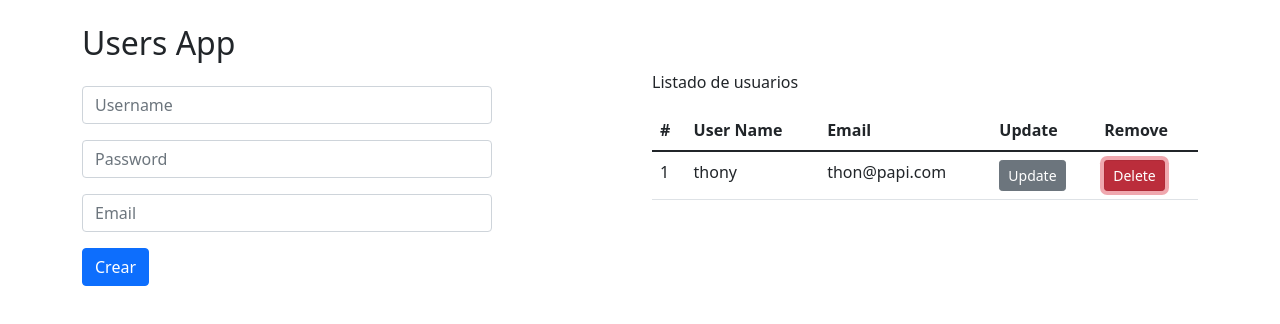
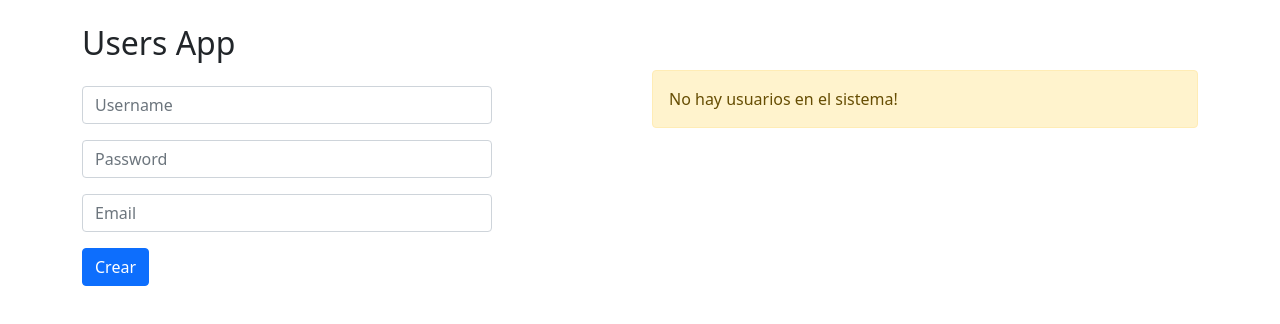
Before and after one commit to thonycc10/users-app, a React (Vite) app: page / in a window 1280 px wide. Both pictures are taken after a click on the button "Delete". Shown: the top 324 px of the page. Built offline with nearby package versions, Linux system fonts and the light colour scheme.

Commit message:
utilizar useReducer y usestate select table

```diff
--- a/src/UsersApp.jsx
+++ b/src/UsersApp.jsx
@@ -1,5 +1,7 @@
 import {UserList} from "./components/UserList.jsx";
 import {UserForm} from "./components/UserForm.jsx";
+import {usersReducer} from "./reducers/usersReducer.js";
+import {useReducer, useState} from "react";
 
 const initialUsers = [
     {
@@ -9,10 +11,33 @@ const initialUsers = [
         email: 'thon@papi.com'
     }
 ];
+const initialUserForm = {
+    id: 0,
+    username: '',
+    password: '',
+    email: ''
+}
 export const UsersApp = () => {
+    const [users, dispatch] = useReducer(usersReducer, initialUsers); // es recomendable cuando tiene muchas acciones
+    const [userSelected, setUserSelected] = useState(initialUserForm); // cuando solo tiene una accion
 
     const handlerAddUser = (user) => {
-        console.log(user);
+        dispatch({
+            type: user.id === 0 ? 'addUser' : 'updateUser',
+            payload: user
+        });
+    }
+
+    const handlerUserSelectedForm = (user) => {
+        setUserSelected({...user})
+    }
+
+    const handlerRemoveUser = (id) => {
+        console.log(id);
+        dispatch({
+            type: 'removeUser',
+            payload: id
+        });
     }
 
     return (
@@ -21,10 +46,17 @@ export const UsersApp = () => {
                 <h2>Users App</h2>
                 <div className="row">
                     <div className="col">
-                        <UserForm handlerAddUser={handlerAddUser}/>
+                        <UserForm userSelected={userSelected} initialUserForm={initialUserForm} handlerAddUser={handlerAddUser}/>
                     </div>
                     <div className="col">
-                        <UserList users={initialUsers}/>
+                        {
+                            users.length === 0 ?
+                                <div className="alert alert-warning">No hay usuarios en el sistema!</div>
+                                :
+                                <UserList users={users}
+                                          handlerRemoveUser={handlerRemoveUser}
+                                          handlerUserSelectedForm={handlerUserSelectedForm}/>
+                        }
                     </div>
                 </div>
             </div>
--- a/src/components/UserForm.jsx
+++ b/src/components/UserForm.jsx
@@ -1,16 +1,13 @@
-import {useState} from "react";
+import {useEffect, useState} from "react";
 
-const initialUserForm = {
-    username: '',
-    password: '',
-    email: ''
-}
+export const UserForm = ({userSelected, handlerAddUser, initialUserForm}) => {
+    const [userForm, setUserForm] = useState(initialUserForm);
+    const {username, password, email, id} = userForm;
 
+    useEffect(() => {
+        setUserForm({...userSelected})
+    }, [userSelected]);
 
-export const UserForm = ({handlerAddUser}) => {
-    const [userForm, setUserForm] = useState(initialUserForm);
-
-    const {username, password, email} = userForm;
     const onInputChabge = ({target}) => {
         const {name, value} = target;
         setUserForm({
@@ -25,7 +22,6 @@ export const UserForm = ({handlerAddUser}) => {
             alert("Complete los formularios");
             return;
         }
-        console.log(userForm)
         handlerAddUser(userForm);
         setUserForm(initialUserForm);
     }
@@ -36,8 +32,9 @@ export const UserForm = ({handlerAddUser}) => {
               <input value={username} onChange={onInputChabge} type="text" className={"form-control my-3 w-75"} placeholder={"Username"} name={"username"}/>
               <input value={password} onChange={onInputChabge} type="password" className={"form-control my-3 w-75"} placeholder={"Password"} name={"password"}/>
               <input value={email} onChange={onInputChabge} type="text" className={"form-control my-3 w-75"} placeholder={"Email"} name={"email"}/>
+              <input value={id} onChange={onInputChabge} type="hidden" name={"id"}/>
               <button className={"btn btn-primary"} type={"submit"}>
-                  Crear
+                  {id > 0 ? 'Editar' : 'Crear'}
               </button>
           </form>
       </>
--- a/src/components/UserList.jsx
+++ b/src/components/UserList.jsx
@@ -1,9 +1,8 @@
 import {UserRow} from "./UserRow.jsx";
 
-export const UserList = ({users = []}) => {
+export const UserList = ({handlerUserSelectedForm, handlerRemoveUser, users = []}) => {
     return (
         <>
-            <p>Listado de usuarios</p>
             <table className={"table table-hover"}>
                 <thead>
                 <tr>
@@ -16,11 +15,14 @@ export const UserList = ({users = []}) => {
                 </thead>
                 <tbody>
                 {
-                    users.map(({id, username, email }) => (
+                    users.map(({id, username, email, password }) => (
                         <UserRow key={id}
                                  id={id}
                                  username={username}
                                  email={email}
+                                 password={password}
+                                 handlerRemoveUser={handlerRemoveUser}
+                                 handlerUserSelectedForm={handlerUserSelectedForm}
                         />
                     ))
                 }
--- a/src/components/UserRow.jsx
+++ b/src/components/UserRow.jsx
@@ -1,14 +1,15 @@
-export const UserRow = ({id, username, email}) => {
+export const UserRow = ({handlerUserSelectedForm, handlerRemoveUser, id, username, email, password}) => {
+
   return (
       <tr key={id}>
           <td>{id}</td>
           <td>{username}</td>
           <td>{email}</td>
           <td>
-              <button className={"btn btn-secondary btn-sm"} type={"button"}>Update</button>
+              <button onClick={() => handlerUserSelectedForm({id, username, email, password})} className={"btn btn-secondary btn-sm"} type={"button"}>Update</button>
           </td>
           <td>
-              <button className={"btn btn-danger btn-sm"} type={"button"}>Delete</button>
+              <button onClick={() => handlerRemoveUser(id)} className={"btn btn-danger btn-sm"} type={"button"}>Delete</button>
 
           </td>
       </tr>
--- /dev/null
+++ b/src/reducers/usersReducer.js
@@ -0,0 +1,24 @@
+export const usersReducer = (state = [], action) => {
+  switch (action.type) {
+      case 'addUser':
+          return [
+              ...state,
+              {
+                  ...action.payload,
+                  id: new Date().getTime()
+              }
+          ];
+      case 'updateUser':
+          return state.map(user => {
+              if (user.id === action.payload.id) {
+                  return {
+                      ...action.payload
+                  }
+              }
+              return user;
+          })
+      case 'removeUser':
+          return state.filter(user => user.id !== action.payload);
+      default: return state;
+  }
+}
```
